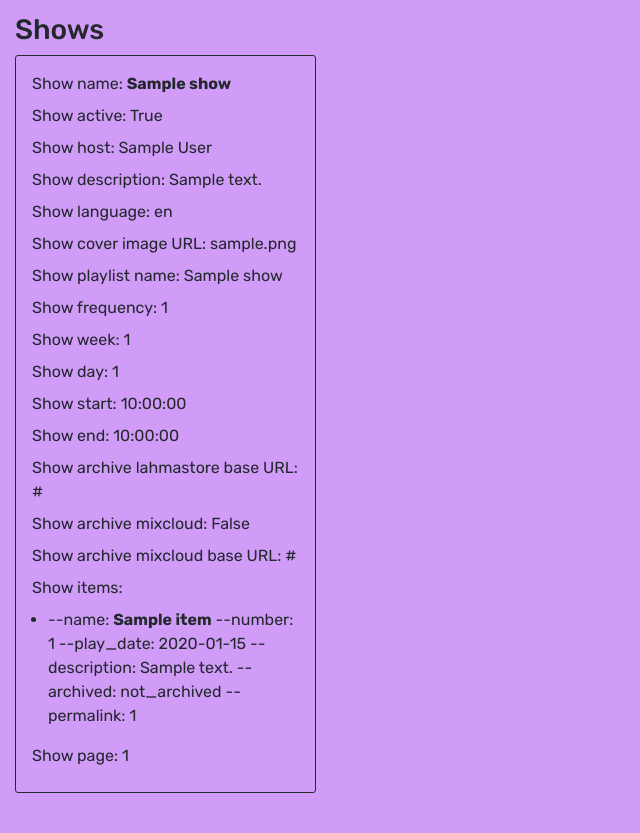
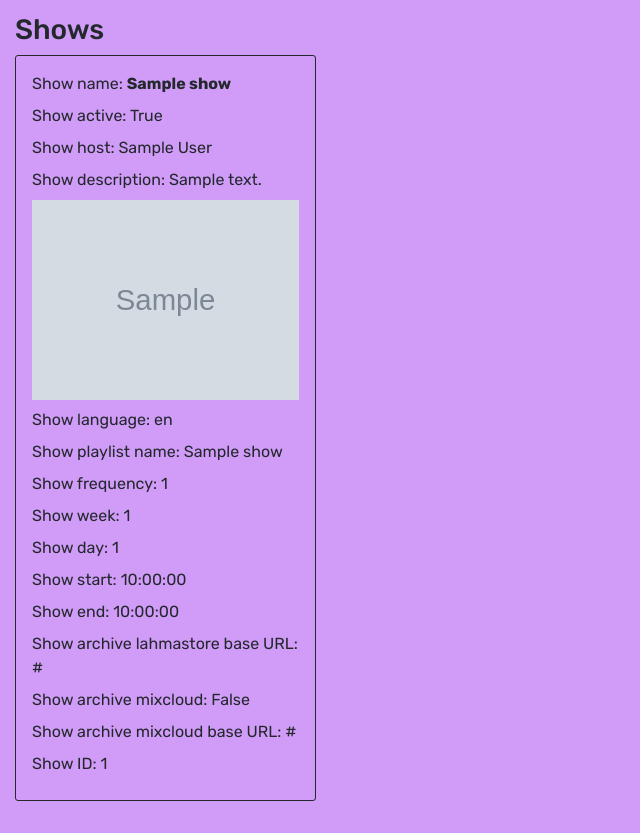
Before and after one commit to lahmacunradio/arcsi, a Flask app: template arcsi/templates/show/list.html in a window 1280 px wide. Shown: the part 201-1034 px from the top of the page, without its empty margins (0-640 px from the left). Before the commit the page ends 994 px from the top, so only its background shows below. Run offline with Flask 2, Linux system fonts and the light colour scheme; the template is opened without the code that fills it: values that come from a table or form of the project are taken from there, others are empty; tables that the repository leaves empty hold one stand-in row (values such as "Sample post"); grey boxes marked "Sample" are stand-in pictures; some libraries are stand-ins or nearby versions.

Commit message:
#89 no list on show page

```diff
--- a/arcsi/templates/show/list.html
+++ b/arcsi/templates/show/list.html
@@ -16,8 +16,8 @@
         <p>Show host: {% for user in show.users %} {% if user.name %} {{ user.name }} {% else %} {{ user.email }} {% endif %}
             {% endfor %}</p>
         <p>Show description: {{show.description}}</p>
+        <p><img src="{{show.cover_image_url}}" style="max-width: 100%;"></p>
         <p>Show language: {{show.language}}</p>
-        <p>Show cover image URL: {{show.cover_image_url}}</p>
         <p>Show playlist name: {{show.playlist_name}}</p>
         <p>Show frequency: {{show.frequency}}</p>
         <p>Show week: {{show.week}}</p>
@@ -27,6 +27,7 @@
         <p>Show archive lahmastore base URL: {{show.archive_lahmastore_base_url}}</p>
         <p>Show archive mixcloud: {{show.archive_mixcloud}}</p>
         <p>Show archive mixcloud base URL: {{show.archive_mixcloud_base_url}}</p>
+        <!--  Show Items not needed
         <p>Show items: </p>
         <ul>
             {% for item in show["items"] %}
@@ -39,8 +40,8 @@
             --permalink: <a href="{{ url_for('router.view_item', id=item.id) }}">{{item.id}}</a>
             </li>
             {% endfor %}
-        </ul>
-            <p>Show page: <a href="{{ url_for('router.view_show', id=show.id) }}">{{show.id}}</a></p>
+        </ul> -->
+            <p>Show ID: <a href="{{ url_for('router.view_show', id=show.id) }}">{{show.id}}</a></p>
     </div>
     {% endfor %}
 </div>
```
